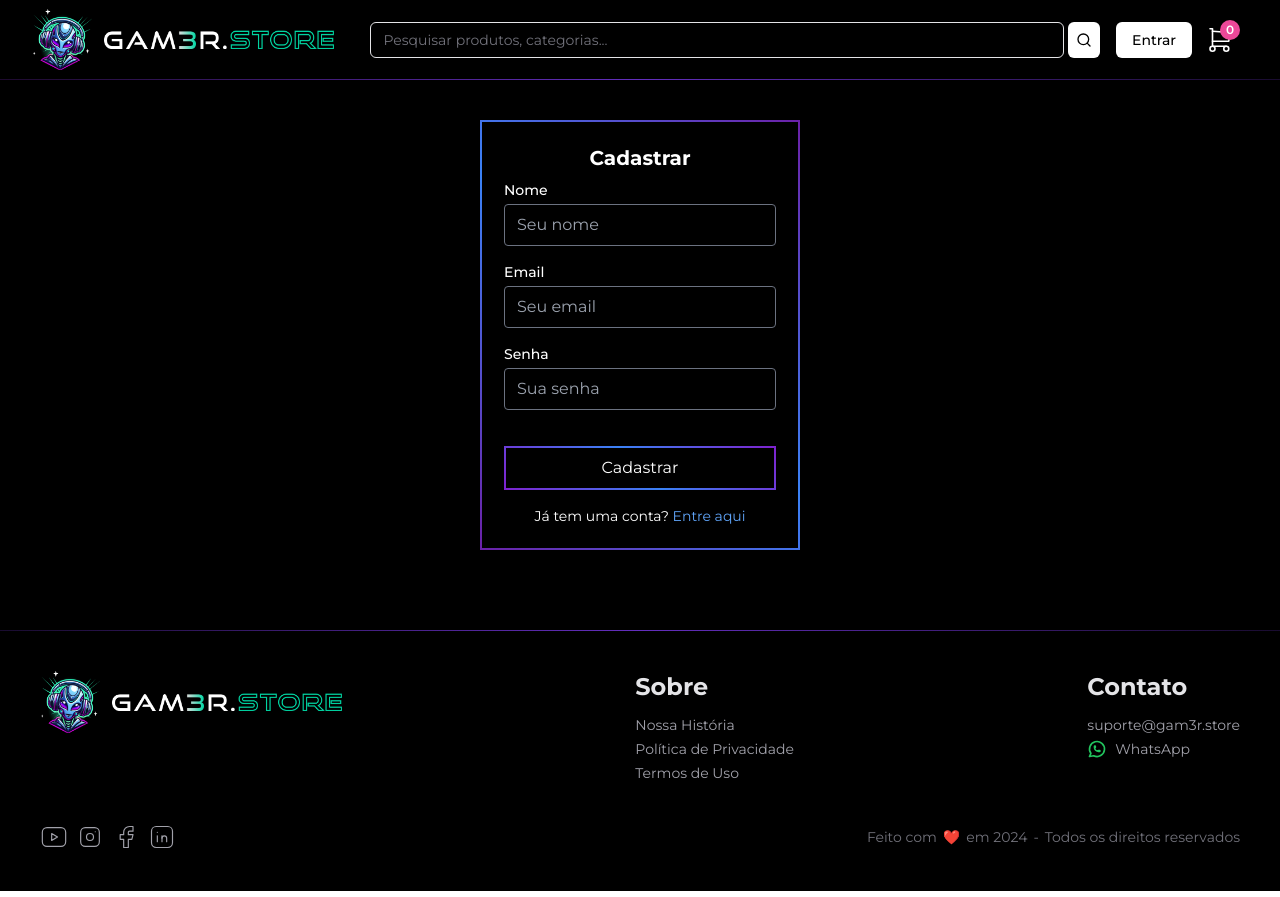
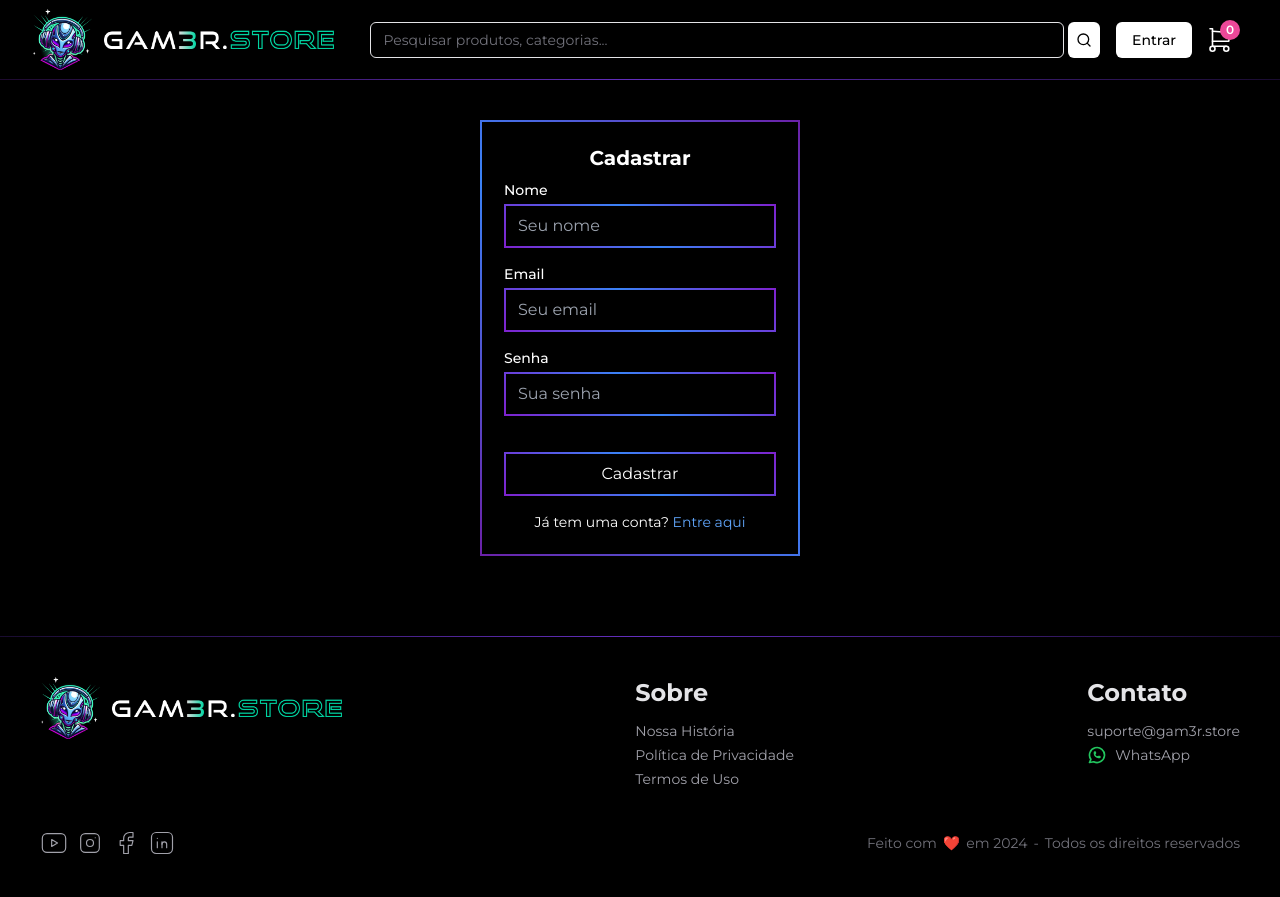
Before and after one commit to vazvdr/GamerStore-Frontend, a Next.js app: page /login in a window 1280 px wide. Both pictures are taken after a click on the element "Cadastre-se". Built offline with nearby package versions, Linux system fonts and the light colour scheme.

Commit message:
Sending feature

```diff
--- a/src/app/(pagina)/login/page.tsx
+++ b/src/app/(pagina)/login/page.tsx
@@ -44,6 +44,12 @@ const LoginPage = () => {
                 onChange={(e) => setName(e.target.value)}
                 placeholder="Seu nome"
                 className="w-full border border-gray-500 rounded px-3 py-2 mt-1 bg-transparent text-white"
+                style={{
+                  background: 'transparent',
+                  border: '2px solid transparent',
+                  borderImage: 'linear-gradient(45deg, #7e22ce, #3b82f6, #7e22ce) 1',
+                  borderImageSlice: 1,
+                }}
               />
             </div>
           )}
@@ -56,6 +62,12 @@ const LoginPage = () => {
               onChange={(e) => setEmail(e.target.value)}
               placeholder="Seu email"
               className="w-full border border-gray-500 rounded px-3 py-2 mt-1 bg-transparent text-white"
+              style={{
+                background: 'transparent',
+                border: '2px solid transparent',
+                borderImage: 'linear-gradient(45deg, #7e22ce, #3b82f6, #7e22ce) 1',
+                borderImageSlice: 1,
+              }}
             />
           </div>
 
@@ -67,10 +79,16 @@ const LoginPage = () => {
               onChange={(e) => setPassword(e.target.value)}
               placeholder="Sua senha"
               className="w-full border border-gray-500 rounded px-3 py-2 mt-1 bg-transparent text-white"
+              style={{
+                background: 'transparent',
+                border: '2px solid transparent',
+                borderImage: 'linear-gradient(45deg, #7e22ce, #3b82f6, #7e22ce) 1',
+                borderImageSlice: 1,
+              }}
             />
             {/* Link "Esqueceu sua senha?" */}
             {isLogin && (
-              <p className="text-sm text-blue-400 cursor-pointer absolute right-0 mt-1">
+              <p className="text-sm text-white cursor-pointer absolute right-0 mt-1">
                 Esqueceu sua senha?
               </p>
             )}
```
